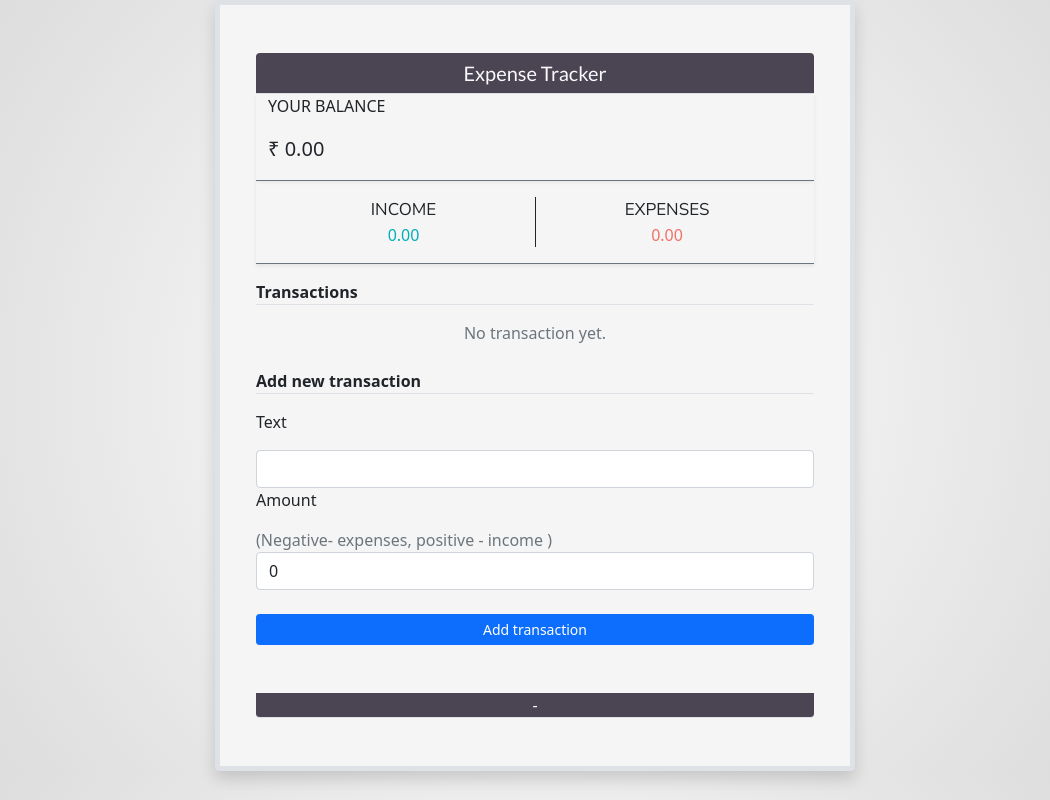
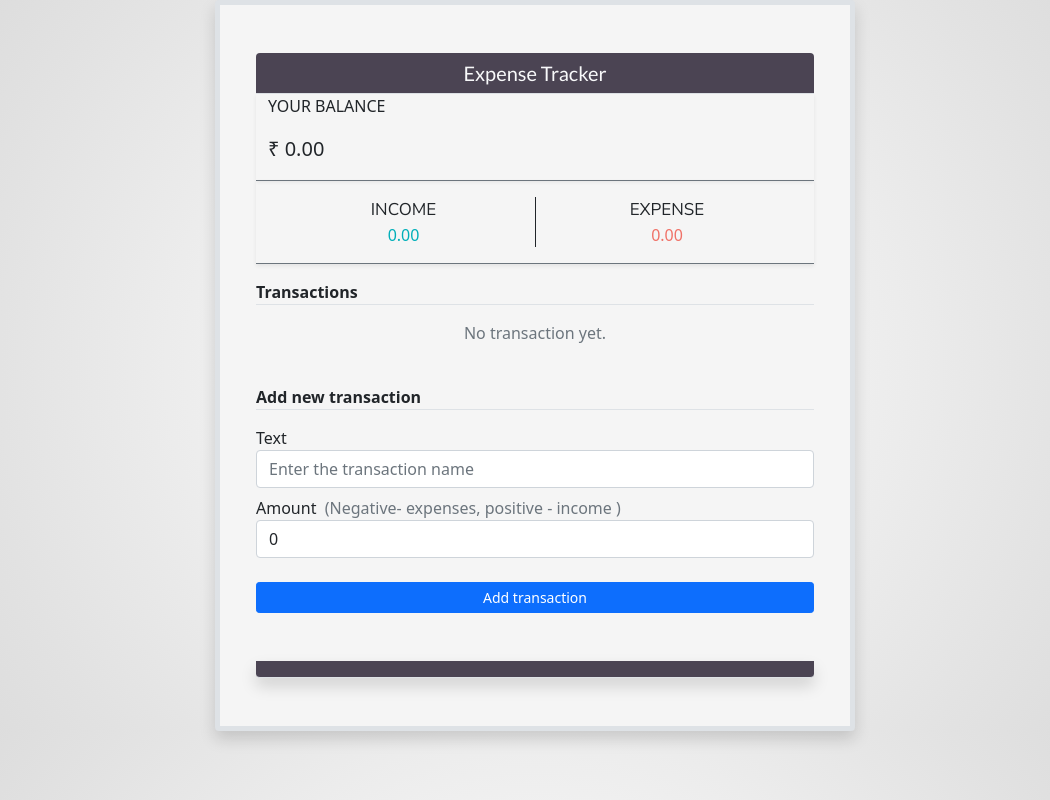
Before and after one commit to siteshmehta/Expense-tracker, a React (Create React App) app: page / in a window 1280 px wide. Shown: the whole page, without its empty margins (105-1155 px from the left). Built offline with nearby package versions, Linux system fonts and the light colour scheme; a web font is replaced by a local one.

Commit message:
UI changes

```diff
--- a/src/App.css
+++ b/src/App.css
@@ -4,3 +4,13 @@ body{
 .main_app{
   background-color: whitesmoke;
 }
+ /* Hide scrollbar for Chrome, Safari and Opera */
+ body::-webkit-scrollbar {
+  display: none;
+}
+
+/* Hide scrollbar for IE, Edge and Firefox */
+body,html {
+  -ms-overflow-style: none;  /* IE and Edge */
+  scrollbar-width: none;  /* Firefox */
+}
--- a/src/App.js
+++ b/src/App.js
@@ -15,7 +15,7 @@ function App() {
 
       <div className="row">
         <div className="col-md-3 "></div>
-        <div className="col-md-6 main_app border border-5  rounded shadow p-5">
+        <div className="col-sm-12 col-md-6 main_app border border-5  rounded shadow p-md-5 p-3">
           <Header />
           <Balance />
           <IncomeExpense/>
--- a/src/components/AddTransaction.js
+++ b/src/components/AddTransaction.js
@@ -1,51 +1,56 @@
-import React,{useState,useContext} from "react";
-import {GlobalContext} from "../context/GlobalState";
-
+import React, { useState, useContext } from "react";
+import { GlobalContext } from "../context/GlobalState";
 
 export default function AddTransaction() {
+  const [text, setText] = useState("");
+  const [amount, setamount] = useState(0);
+  const { addTransaction } = useContext(GlobalContext);
 
-  const [text,setText] = useState("");
-  const [amount,setamount] = useState(0);
-  const {addTransaction} = useContext(GlobalContext)
-
-
-
-  const onSubmit = e =>{
+  const onSubmit = (e) => {
     e.preventDefault();
-    if(!(text || amount)){
-      alert("Please enter the value"); return;
+    if (!(text || amount)) {
+      alert("Please enter the value");
+      return;
     }
-    // console.log(e.target.reset())
-    // Math.floor(Math.random()*10000);
     const newTransaction = {
-      id : Math.floor(Math.random()*10000),
+      id: Math.floor(Math.random() * 10000),
       text,
-      amount : +amount
+      amount: +amount,
     };
 
     addTransaction(newTransaction);
     setText("");
     setamount(0);
-  }
-
+  };
 
   return (
-    <div className="row mt-2">
+    <div className="row mt-4">
       <div className="col-12 px-0">
         <p className="fw-bold border-bottom">Add new transaction</p>
       </div>
 
       <div className="col-12  px-0">
-        <form
-          onSubmit={onSubmit}
-        >
-          <p>Text</p>
-          <input type="text" className="form-control shadow-none" value={text} onChange={(e)=>setText(e.target.value)} />
-          <p>Amount</p>
-          <span className="text-secondary">
-            (Negative- expenses, positive - income )
-          </span>
-          <input type="number" className="form-control shadow-none" value={amount} onChange={(e)=>setamount(e.target.value)} />
+        <form onSubmit={onSubmit}>
+          <p class="m-0 p-0">Text</p>
+          <input
+            type="text"
+            className="form-control shadow-none"
+            value={text}
+            onChange={(e) => setText(e.target.value)}
+            placeholder={"Enter the transaction name"}
+          />
+          <p class=" m-0 mt-2 p-0">
+            Amount &nbsp;
+            <span className="text-secondary m-0 p-0">
+              (Negative- expenses, positive - income )
+            </span>
+          </p>
+          <input
+            type="number"
+            className="form-control shadow-none"
+            value={amount}
+            onChange={(e) => setamount(e.target.value)}
+          />
           <div className="d-grid mt-4">
             <button
               type="submit"
--- a/src/components/Footer.js
+++ b/src/components/Footer.js
@@ -2,9 +2,9 @@ import React from "react";
 
 export default function Footer() {
   return (
-    <div className="row border-bottom text-center mt-5  text-light rounded-bottom" style={{backgroundColor:"#4B4453"}}>
-      <div className="col-12">
-          -
+    <div className="row border-bottom text-center mt-5  text-light rounded-bottom shadow" style={{backgroundColor:"#4B4453"}}>
+      <div className="col-12 p-2">
+
       </div>
     </div>
   );
--- a/src/components/IncomeExpense.js
+++ b/src/components/IncomeExpense.js
@@ -33,7 +33,7 @@ export default function IncomeExpense() {
       </div>
       <div className="col-6 border-start border-dark">
         <div className="row">
-          <div className="col-12" style={{"fontFamily":"Nunito Sans","fontSize":"17px"}}>EXPENSES</div>
+          <div className="col-12" style={{"fontFamily":"Nunito Sans","fontSize":"17px"}}>EXPENSE</div>
           <div className="col-12" style={{color:"#F07167"}}>{expenses}</div>
         </div>
       </div>
--- a/src/components/Transaction.js
+++ b/src/components/Transaction.js
@@ -3,7 +3,7 @@ import { GlobalContext } from "../context/GlobalState";
 
 export default function Transaction({ transaction }) {
   const font_color = transaction['amount'] < 0 ? "#F07167" : "#00AFB9";
-  const border_color = transaction['amount'] < 0 ? "10px solid #F07167" : "10px solid #00AFB9";
+  const border_color = transaction['amount'] < 0 ? "2px solid #F07167" : "2px solid #00AFB9";
   const symbol = transaction['amount'] < 0 ? "-" : "+";
 
 
@@ -13,11 +13,10 @@ export default function Transaction({ transaction }) {
     <div className="row shadow-sm m-0 mt-2">
       <div className="col-12 m-0 p-0">
         <div className="row m-0 p-0">
-          <div className="col-sm-5 col-md-9" style={{"color":font_color,"borderLeft":border_color,"fontFamily":"Open Sans","fontSize":"17px"}}>{transaction["text"]}</div>
-          <div className=" col-sm-2  col-md-2 text-right" style={{"fontFamily":"Open Sans","fontSize":"17px"}}>{symbol} &#8377;{ Math.abs(transaction["amount"])}</div>
-          <div className=" col-sm-2 col-md-1 text-right" style={{"borderRight":border_color }}>
-          <i className="fas fa-minus-circle text-danger"  style={{"cursor":"pointer"}} onClick={()=>deleteTransaction(transaction['id'])}></i>
-          {/* <button type="button" className="btn btn-sm btn-danger ">DELETE</button>   */}
+          <div className="col-md-9 col-8" style={{"color":font_color,"borderLeft":border_color,"fontFamily":"Open Sans","fontSize":"17px"}}>{transaction["text"]}</div>
+          <div className="col-md-2 col-3 text-right text-nowrap" style={{"fontFamily":"Open Sans","fontSize":"17px"}}>{symbol} &#8377;{ Math.abs(transaction["amount"])}</div>
+          <div className="col-md-1 col-1 text-right" style={{"borderRight":border_color }}>
+              <i className="fas fa-minus-circle text-danger"  style={{"cursor":"pointer"}} onClick={()=>deleteTransaction(transaction['id'])}></i>
           </div>
         </div>
       </div>
--- a/src/context/AddReducer.js
+++ b/src/context/AddReducer.js
@@ -7,12 +7,12 @@ export default (state, action) => {
         transactions: state.transactions.filter(
           (transaction) => transaction.id !== action.payload
         ),
-      }
-      case "ADD_TRANSACTION":
-        return {
-          ...state,
-          transactions: [action.payload,...state['transactions']]
-        };
+      };
+    case "ADD_TRANSACTION":
+      return {
+        ...state,
+        transactions: [action.payload, ...state["transactions"]],
+      };
     default:
       return state;
   }
--- a/src/context/GlobalState.js
+++ b/src/context/GlobalState.js
@@ -1,49 +1,52 @@
-import React, { createContext, useReducer,useEffect } from "react";
-import AddReducer from './AddReducer';
-
+import React, { createContext, useReducer, useEffect } from "react";
+import AddReducer from "./AddReducer";
 
 const initialState = {
-  transactions: []
+  transactions: [],
 };
-
 
 //create context
 export const GlobalContext = createContext(initialState);
 
 //Provider component
-export default function GlobalProvider  ({ children }) {
-
-  const [state, dispatch] = useReducer(AddReducer, initialState, () =>{
-    if(!localStorage.getItem("transactions")) return initialState;
-    return JSON.parse(localStorage.getItem("transactions"))
+export default function GlobalProvider({ children }) {
+  const [state, dispatch] = useReducer(AddReducer, initialState, () => {
+    if (!localStorage.getItem("transactions")) return initialState;
+    return JSON.parse(localStorage.getItem("transactions"));
   });
 
-
-  useEffect( function(){
-    if(state){
-      localStorage.setItem('transactions',JSON.stringify(state))
-    }
-  },[state])
-
+  useEffect(
+    function () {
+      if (state) {
+        localStorage.setItem("transactions", JSON.stringify(state));
+      }
+    },
+    [state]
+  );
 
   //actions
-  function deleteTransaction(id){
+  function deleteTransaction(id) {
     dispatch({
-      type : 'DELETE_TRANSACTION',
-      payload:id
-    })
+      type: "DELETE_TRANSACTION",
+      payload: id,
+    });
   }
 
-  function addTransaction(transaction){
+  function addTransaction(transaction) {
     dispatch({
-      type : 'ADD_TRANSACTION',
-      payload:transaction
-    })
+      type: "ADD_TRANSACTION",
+      payload: transaction,
+    });
   }
 
-
   return (
-    <GlobalContext.Provider value={{ transactions: state.transactions,deleteTransaction,addTransaction }}>
+    <GlobalContext.Provider
+      value={{
+        transactions: state.transactions,
+        deleteTransaction,
+        addTransaction,
+      }}
+    >
       {children}
     </GlobalContext.Provider>
   );
```
Also changed, not shown: src/components/TransactionList.js (+7 -3 lines), src/components/Balance.js (line endings or trailing spaces), 1 other file (tests, documents, lock files or other folders).
